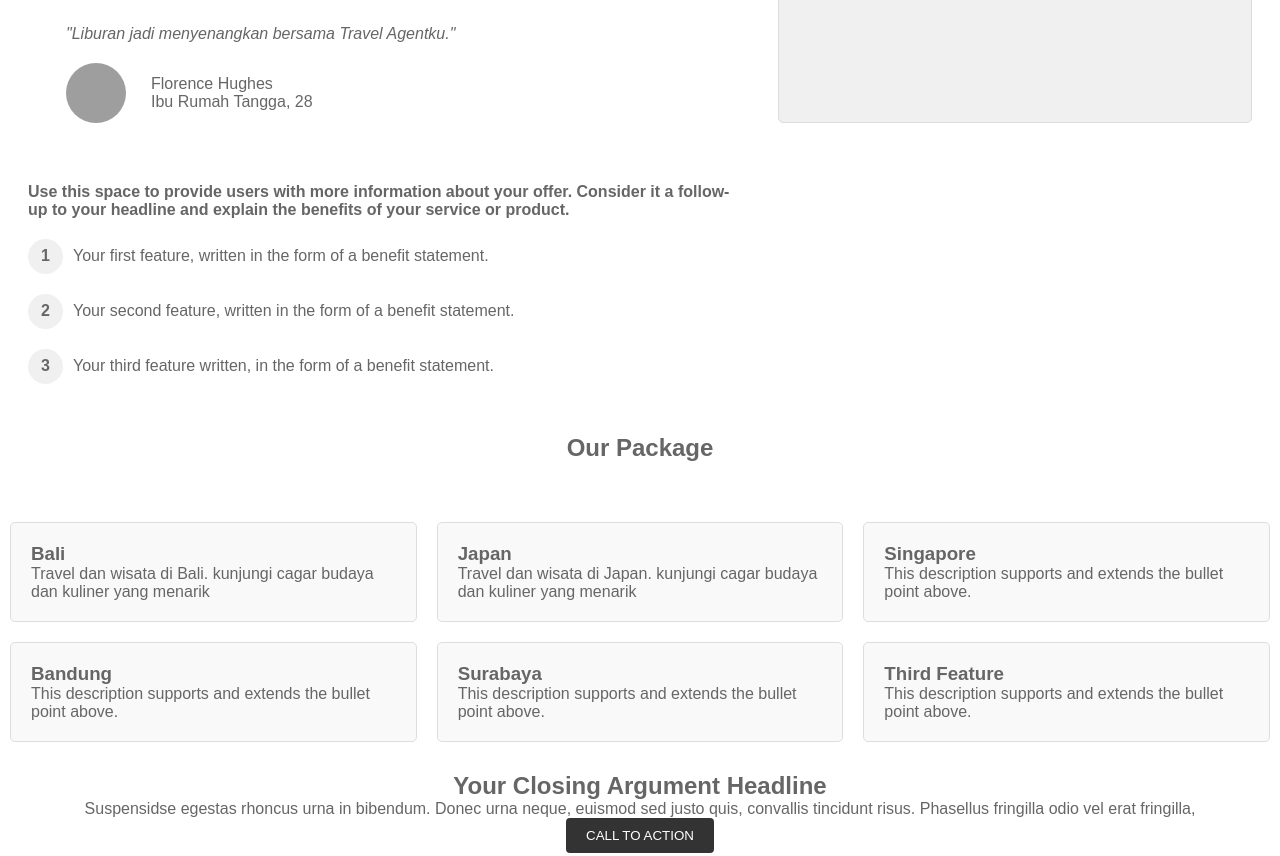
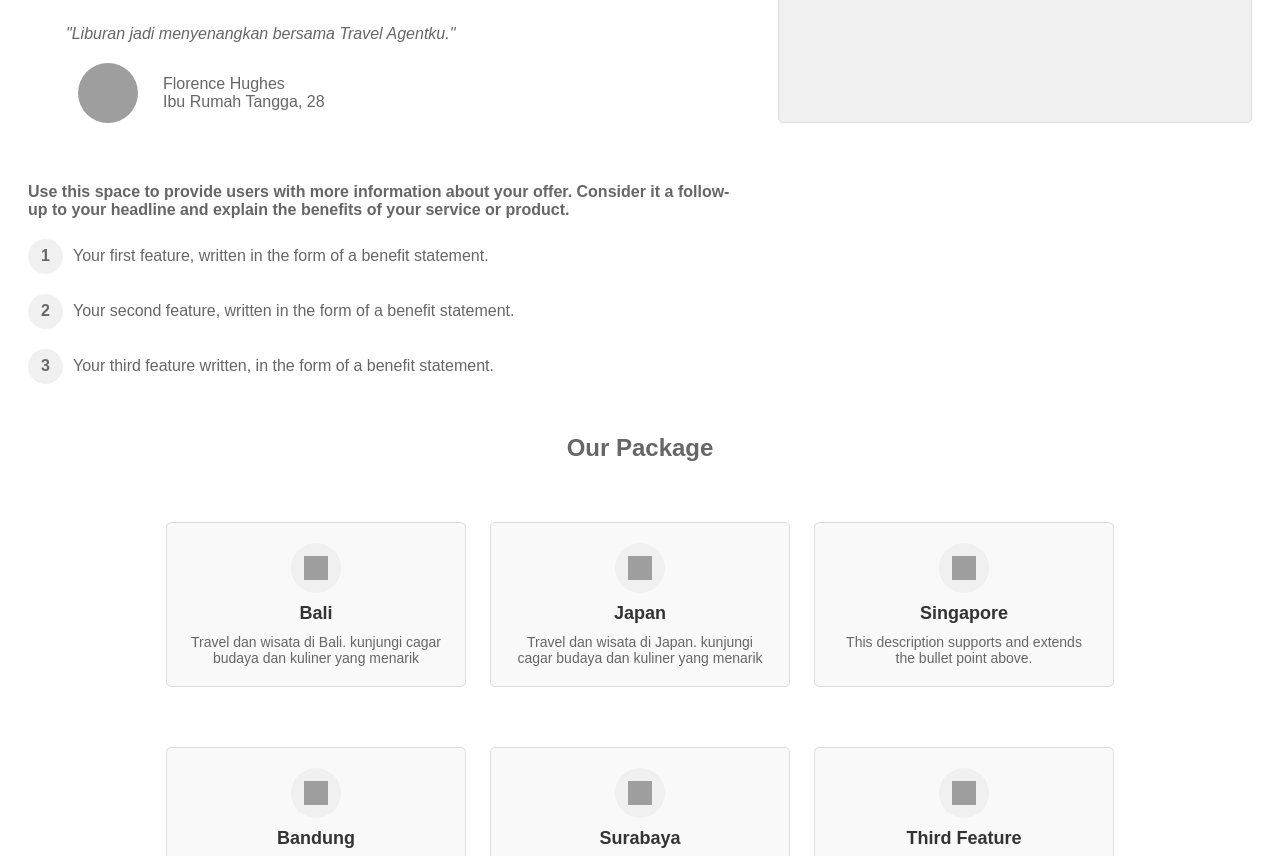
Before and after one commit to rhaffle87/Webpage-travel-agency, a plain HTML site: page index.html in a window 1280 px wide. Shown: the part 1022-1878 px from the top of the page. Drawn offline with Linux system fonts and the light colour scheme; grey boxes are pictures that could not be loaded.

Commit message:
seventh commit

```diff
--- a/css/styles.css
+++ b/css/styles.css
@@ -159,7 +159,7 @@ header nav ul li a:hover {
     display: flex;
     align-items: center;
     margin-bottom: 20px;
-    margin-left: 38px;
+    margin-left: 50px;
     color: #666;
 }
 
@@ -238,12 +238,23 @@ header nav ul li a:hover {
     background-color: #333;
     color: #fff;
     display: flex;
-    padding: 10px 100px;
+    padding: 10px 125px;
     border: none;
     cursor: pointer;
     align-self: center;
     margin-top: 20px;
     margin-bottom: 75px;
+}
+
+.contact-form button[type="submit"]:hover {
+    background-color: #3e8e41;
+  }
+
+  .contact-form .confirmation {
+    padding: 20px;
+    background-color: #f0f0f0;
+    border: 1px solid #ccc;
+    display: none;
 }
 
 @media (max-width: 768px) {
@@ -267,6 +278,16 @@ header nav ul li a:hover {
     .main-content {
         flex-direction: column;
     }
+
+    .package-link {
+        flex: 1 1 calc(50% - 20px);
+    }
+}
+
+@media (max-width: 480px) {
+    .package-link {
+        flex: 1 1 100%;
+    }
 }
 
 .packages {
@@ -281,7 +302,16 @@ header nav ul li a:hover {
 .package-grid {
     display: flex;
     flex-wrap: wrap;
-    gap: 20px;
+    column-gap: 1.5rem;
+    row-gap: 60px;
+    justify-content: center;
+}
+
+.package-link {
+    flex: 1 1 calc(33.333% - 40px);
+    text-decoration: none;
+    color: inherit;
+    max-width: 300px;
 }
 
 .package {
@@ -289,22 +319,77 @@ header nav ul li a:hover {
     padding: 20px;
     border: 1px solid #ddd;
     border-radius: 5px;
-    flex: 1 1 calc(33.333% - 40px);
     box-sizing: border-box;
+    display: flex;
+    flex-direction: column;
+    align-items: center;
+    text-align: center;
+    color: #666;
+    transition: background-color 0.3s, color 0.3s;
+}
+
+.package .icon {
+    width: 50px;
+    height: 50px;
+    background-color: #f0f0f0;
+    border-radius: 50%;
+    display: flex;
+    justify-content: center;
+    align-items: center;
+    margin-bottom: 10px;
+}
+
+.package .icon img {
+    width: 24px;
+    height: 24px;
+}
+
+.package h3 {
+    font-size: 18px;
+    color: #333;
+    margin-bottom: 10px;
+}
+
+.package p {
+    font-size: 14px;
+    color: #666;
+}
+
+.package:hover {
+    background-color: #333;
+    color: #fff;
+}
+
+.package:hover h3,
+.package:hover p {
+    color: #fff;
 }
 
 .closing {
-    padding: 20px;
+    padding: 10px 20px;
     text-align: center;
 }
 
+.closing h2 {
+    text-align: center;
+    margin: 50px;
+}
+
+.closing p {
+    align-items: center;
+    text-align: center;
+    margin-bottom: 30px;
+    color: #666;
+}
+
 .call-to-action {
-    padding: 10px 20px;
+    padding: 15px 40px;
     border: none;
     background-color: #333;
     color: #fff;
     border-radius: 4px;
     cursor: pointer;
+    margin-bottom: 20px;
 }
 
 .call-to-action:hover {
@@ -318,6 +403,10 @@ footer {
     text-align: center;
 }
 
+.footer-content p {
+    color: #b8b8b8;
+}
+
 .footer-content img {
     width: 50px;
     margin-bottom: 10px;
--- a/index.html
+++ b/index.html
@@ -52,7 +52,7 @@
             </div>
         </div>
         <div class="right-zone">
-            <div class="contact-form">
+            <div id="contact-form" class="contact-form">
                 <h2>Contact Us</h2>
                 <p>Sales akan menghubungi anda 1x24 jam setelah data kami terima.</p>
                 <form>
@@ -65,42 +65,77 @@
                         <option value="option1">Option 1</option>
                         <option value="option2">Option 2</option>
                     </select>
-                    <button type="submit">SEND</button>
+                    <button type="submit" id="submit">SEND</button>
                 </form>
+                <div class="confirmation" style="display: none;">
+                    Thank you for your submission! We'll contact you within 24 hours.
+                </div>
             </div>
         </div>
     </section>
+
     <section id="packages" class="packages">
     <h2>Our Package</h2>
     <div class="container-sub">
         <div class="package-grid">
+            <a href="link-to-bali-package" class="package-link">
             <div class="package">
+                <div class="icon">
+                    <img src="https://encrypted-tbn0.gstatic.com/images?q=tbn:ANd9GcSSObjfGulpGlvD-eKWBtdVgF59yaxr23h6sQ&s" alt="Icon 1">
+                </div>
                 <h3>Bali</h3>
                 <p>Travel dan wisata di Bali. kunjungi cagar budaya dan kuliner yang menarik</p>
             </div>
+            </a>
+            <a href="link-to-bali-package" class="package-link">
             <div class="package">
+                <div class="icon">
+                    <img src="https://encrypted-tbn0.gstatic.com/images?q=tbn:ANd9GcSSObjfGulpGlvD-eKWBtdVgF59yaxr23h6sQ&s" alt="Icon 2">
+                </div>
                 <h3>Japan</h3>
                 <p>Travel dan wisata di Japan. kunjungi cagar budaya dan kuliner yang menarik</p>
             </div>
+            </a>
+            <a href="link-to-bali-package" class="package-link">
             <div class="package">
+                <div class="icon">
+                    <img src="https://encrypted-tbn0.gstatic.com/images?q=tbn:ANd9GcSSObjfGulpGlvD-eKWBtdVgF59yaxr23h6sQ&s" alt="Icon 3">
+                </div>
                 <h3>Singapore</h3>
                 <p>This description supports and extends the bullet point above.</p>
             </div>
+            </a>
+            <a href="link-to-bali-package" class="package-link">
             <div class="package">
+                <div class="icon">
+                    <img src="https://encrypted-tbn0.gstatic.com/images?q=tbn:ANd9GcSSObjfGulpGlvD-eKWBtdVgF59yaxr23h6sQ&s" alt="Icon 4">
+                </div>
                 <h3>Bandung</h3>
                 <p>This description supports and extends the bullet point above.</p>
             </div>
+            </a>
+            <a href="link-to-bali-package" class="package-link">
             <div class="package">
+                <div class="icon">
+                    <img src="https://encrypted-tbn0.gstatic.com/images?q=tbn:ANd9GcSSObjfGulpGlvD-eKWBtdVgF59yaxr23h6sQ&s" alt="Icon 5">
+                </div>
                 <h3>Surabaya</h3>
                 <p>This description supports and extends the bullet point above.</p>
             </div>
+            </a>
+            <a href="link-to-bali-package" class="package-link">
             <div class="package">
+                <div class="icon">
+                    <img src="https://encrypted-tbn0.gstatic.com/images?q=tbn:ANd9GcSSObjfGulpGlvD-eKWBtdVgF59yaxr23h6sQ&s" alt="Icon 6">
+                </div>
                 <h3>Third Feature</h3>
                 <p>This description supports and extends the bullet point above.</p>
             </div>
+            </a>
         </div>
     </div>
 </section>
+
     <section id="contact" class="closing">
         <h2>Your Closing Argument Headline</h2>
         <p>Suspensidse egestas rhoncus urna in bibendum. Donec urna neque, euismod sed justo quis, convallis tincidunt risus. Phasellus fringilla odio vel erat fringilla,</p>
--- a/js/script.js
+++ b/js/script.js
@@ -1,4 +1,8 @@
+const SLIDE_INTERVAL = 4000; // slide interval in milliseconds
+const SCROLL_THRESHOLD = 50; // scroll threshold in pixels
+
 document.addEventListener("DOMContentLoaded", function () {
+  // Slide show functionality
   let currentSlide = 0;
   const slides = document.querySelectorAll(".banner .slide");
 
@@ -13,37 +17,38 @@ document.addEventListener("DOMContentLoaded", function () {
     showSlide(currentSlide);
   }
 
-  setInterval(nextSlide, 4000); // Change slide every 5 seconds
+  setInterval(nextSlide, SLIDE_INTERVAL);
   showSlide(currentSlide); // Initial display
-});
 
-document.addEventListener("DOMContentLoaded", () => {
   // Form validation
-  const form = document.getElementById("contactForm");
+  const form = document.getElementById("contact-form");
+  const confirmation = document.querySelector(".contact-form .confirmation");
+
   form.addEventListener("submit", function (event) {
-    const name = document.getElementById("name").value;
-    const email = document.getElementById("email").value;
+    event.preventDefault();
+    const name = document.getElementById("name").value.trim();
+    const email = document.getElementById("email").value.trim();
 
-    if (name === "" || email === "") {
+    if (!name || !email) {
       alert("Please fill in all fields.");
-      event.preventDefault();
     } else if (!validateEmail(email)) {
       alert("Please enter a valid email address.");
-      event.preventDefault();
+    } else {
+      confirmation.style.display = "block";
+      form.reset();
     }
   });
 
-  //validate email
   function validateEmail(email) {
+    if (typeof email !== "string") return false;
     const re = /^[^\s@]+@[^\s@]+\.[^\s@]+$/;
     return re.test(email);
   }
 });
 
-//nav bar hover scroll
+// Navbar hover scroll effect
 document.addEventListener('scroll', function () {
-    const header = document.querySelector('header');
-    if (window.scrollY > 50) {
+  if (window.scrollY > SCROLL_THRESHOLD) {
     document.body.classList.add('scrolled');
   } else {
     document.body.classList.remove('scrolled');
```
Lines whose indentation alone changed are shown as unchanged.
